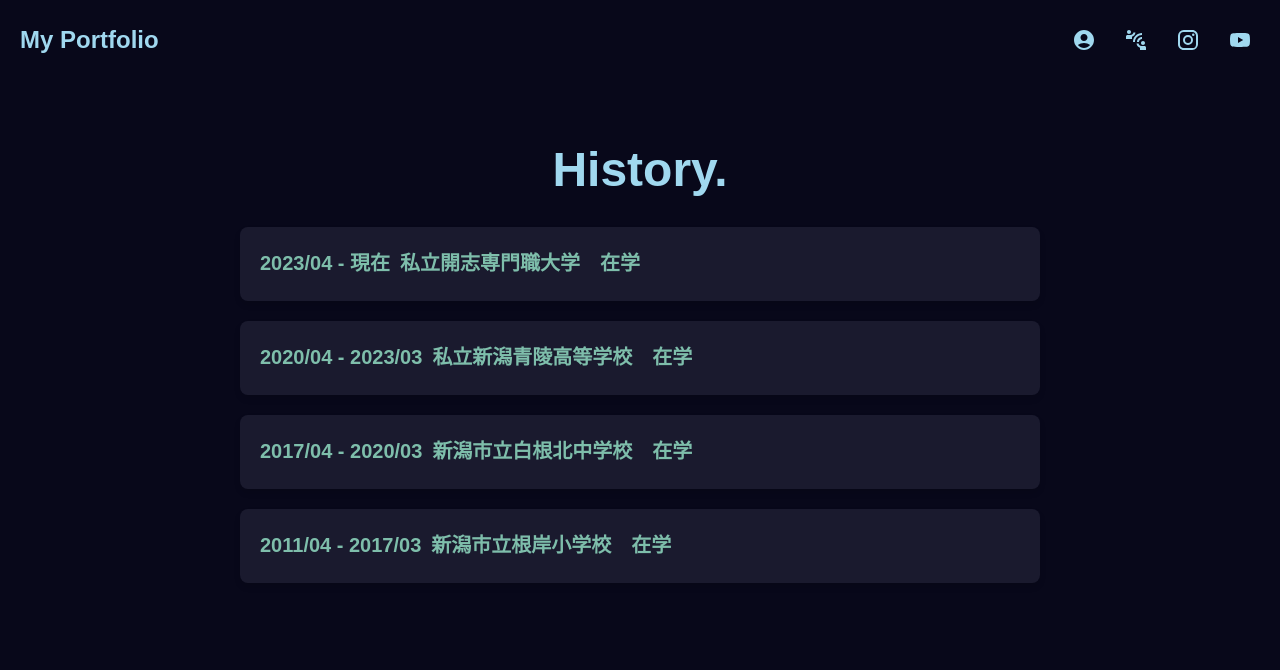
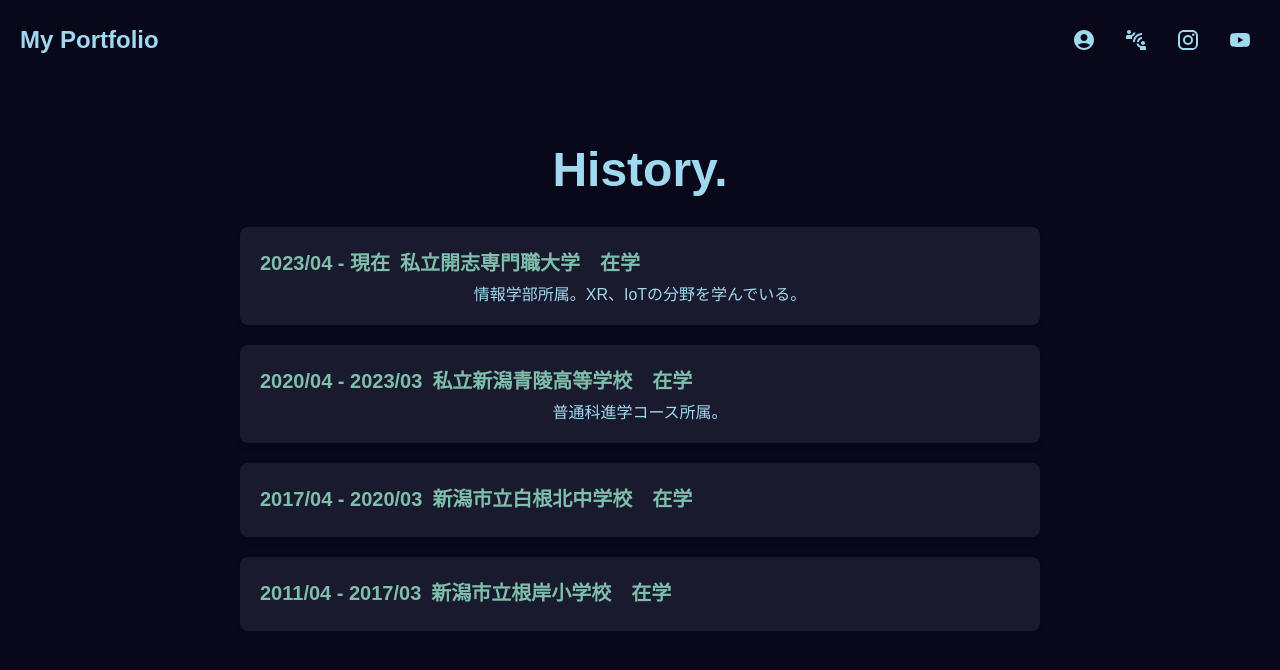
Before and after one commit to HibikiKobayashii/portforio, a Next.js app: page /profile in a window 1280 px wide. Shown: the top 670 px of the page. Built offline with nearby package versions, Linux system fonts and the light colour scheme.

Commit message:
Update profile.tsx

```diff
--- a/pages/profile.tsx
+++ b/pages/profile.tsx
@@ -102,14 +102,14 @@ const Profile = () => {
               <h3>
                 <span className="year">2023/04 - 現在</span>私立開志専門職大学　在学
               </h3>
-              <p></p>
+              <p>情報学部所属。XR、IoTの分野を学んでいる。</p>
             </li>
 
             <li className="experience-item">
               <h3>
                 <span className="year">2020/04 - 2023/03</span>私立新潟青陵高等学校　在学
               </h3>
-              <p></p>
+              <p>普通科進学コース所属。</p>
             </li>
 
             <li className="experience-item">
```
